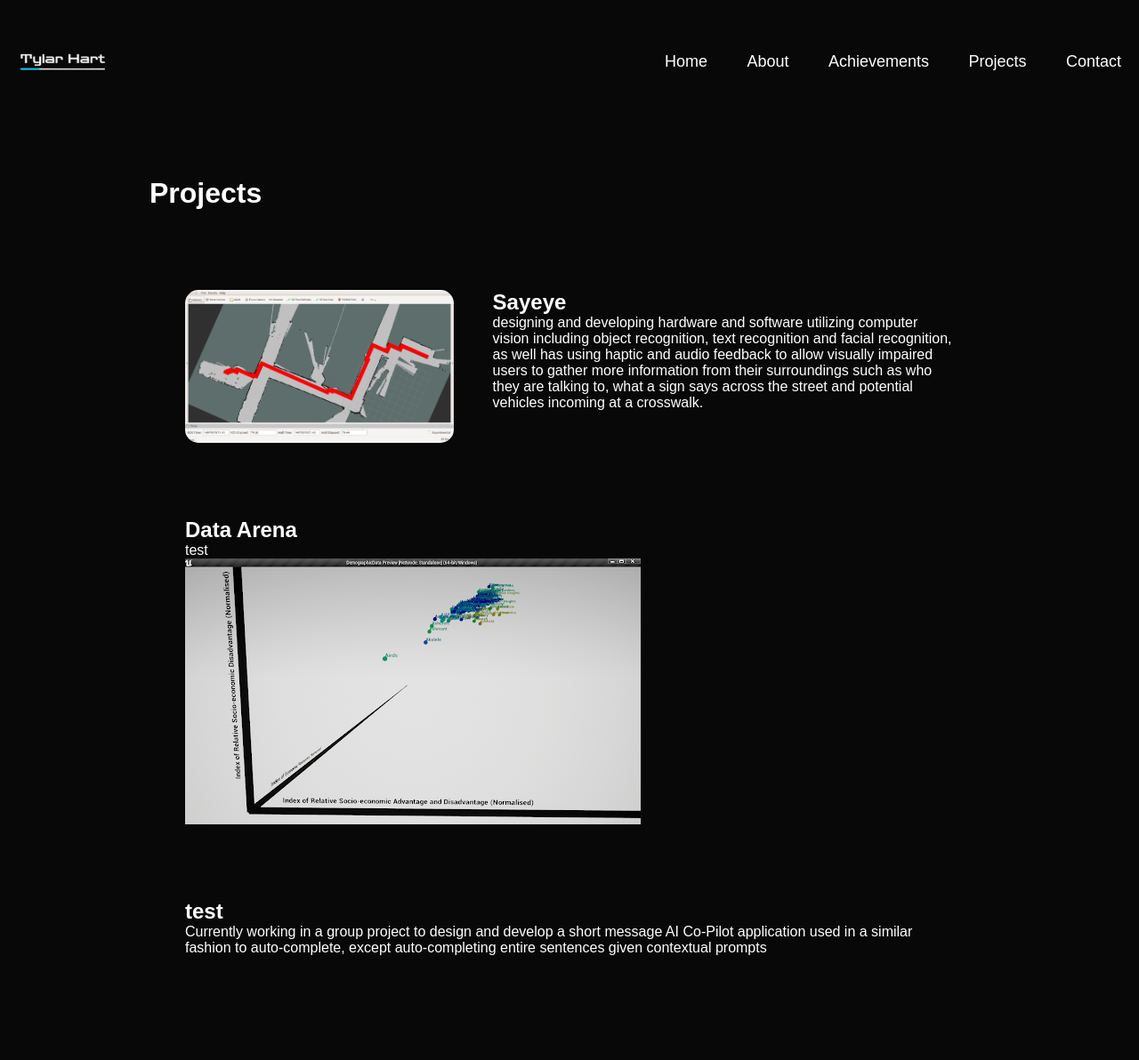
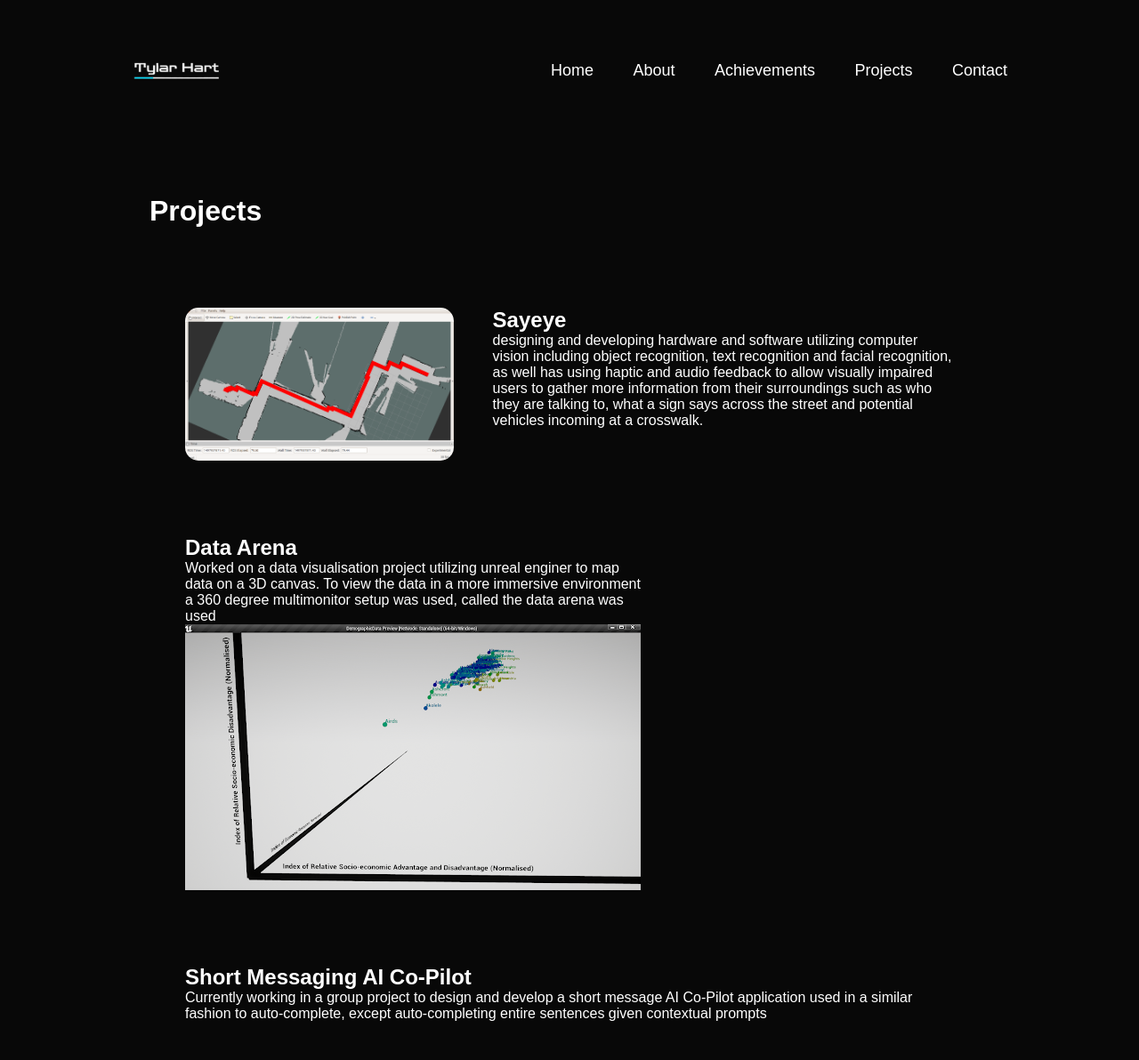
Before and after one commit to TylarJHart/TylarJHart.github.io, a plain HTML site: page Projects.html in a window 1280 px wide. Shown: the whole page at 89% size. Drawn offline with Linux system fonts and the light colour scheme.

Commit message:
Updated Project Page
Added Descriptions and Names for projects

```diff
--- a/Projects.html
+++ b/Projects.html
@@ -9,6 +9,7 @@
     <title>Tylar Hart</title>
 </head>
 <body>
+<div id="project-header">
     <nav>
         <img src="images/logo5.png" class="logo">
         <ul id="sidemenu">
@@ -21,6 +22,7 @@
         </ul>
         <i class="fa-solid fa-bars" onclick="openmenu()"></i>
     </nav>
+</div>
     <div id="projects">
         <div class="container">
             <h1>Projects</h1>
@@ -44,7 +46,7 @@
                             <div class="row">
                                 <div class="projects-col-3">
                                     <h2>Data Arena</h2>
-                                    <p>test</p>
+                                    <p>Worked on a data visualisation project utilizing unreal enginer to map data on a 3D canvas. To view the data in a more immersive environment a 360 degree multimonitor setup was used, called the data arena was used</p>
                                 </div>
                                 <div class="projects-col-4">
                                     <img src="images/unity.png">
@@ -54,7 +56,7 @@
                     </li>
                     <li>
                         <div id="co-pilot">
-                            <h2>test</h2>
+                            <h2>Short Messaging AI Co-Pilot</h2>
                             <p>Currently working in a group project to design and develop a short message AI Co-Pilot application used in a similar fashion to auto-complete, except auto-completing entire sentences given contextual prompts</p>
                         </div>
                     </li>
--- a/style.css
+++ b/style.css
@@ -410,6 +410,10 @@ nav .fa-solid{
     }
 }
 
+#project-header{
+    padding: 10px 10%;
+}
+
 #projects{
     padding: 50px;
     animation: slideUp 1s;
```
